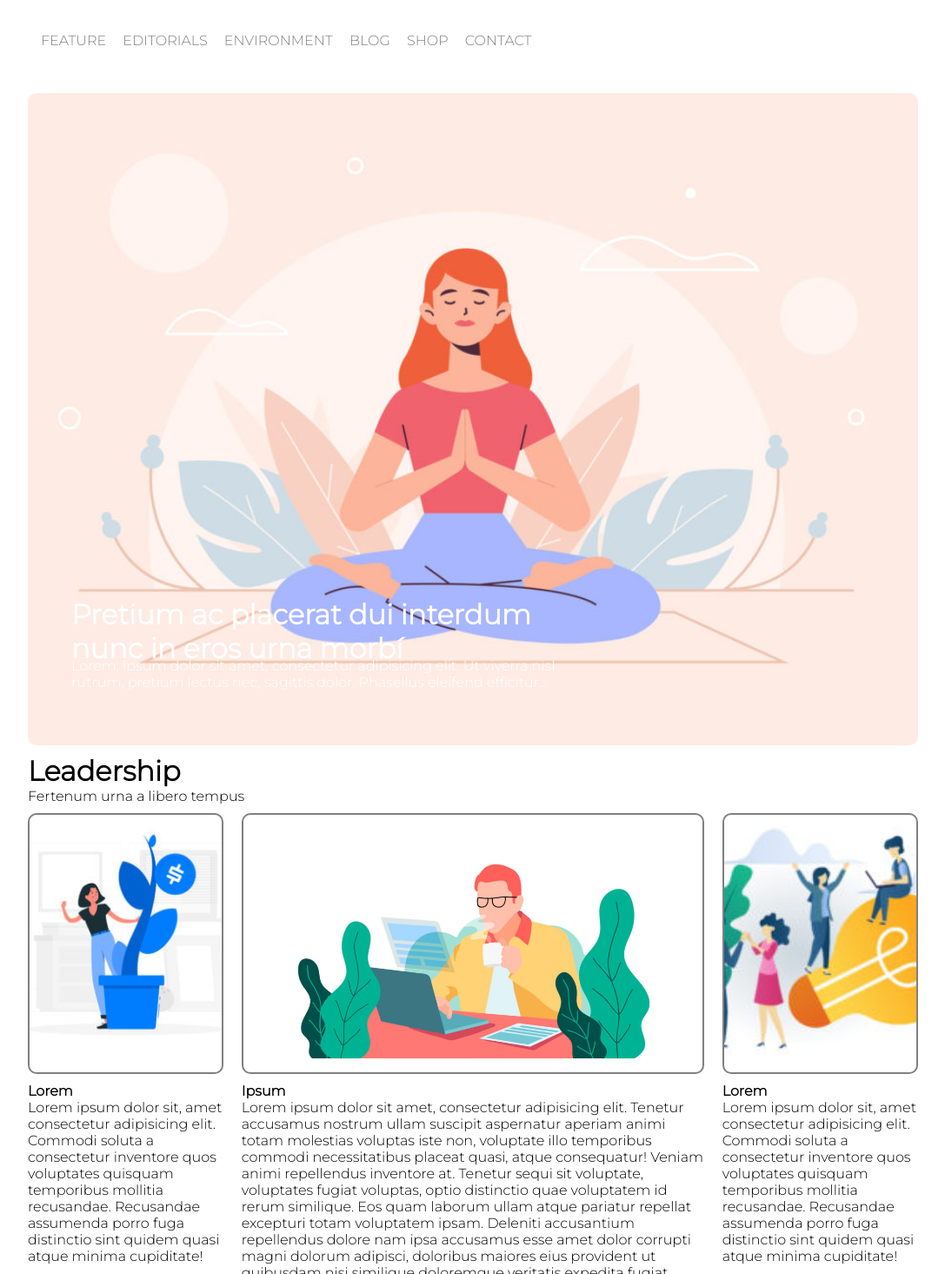
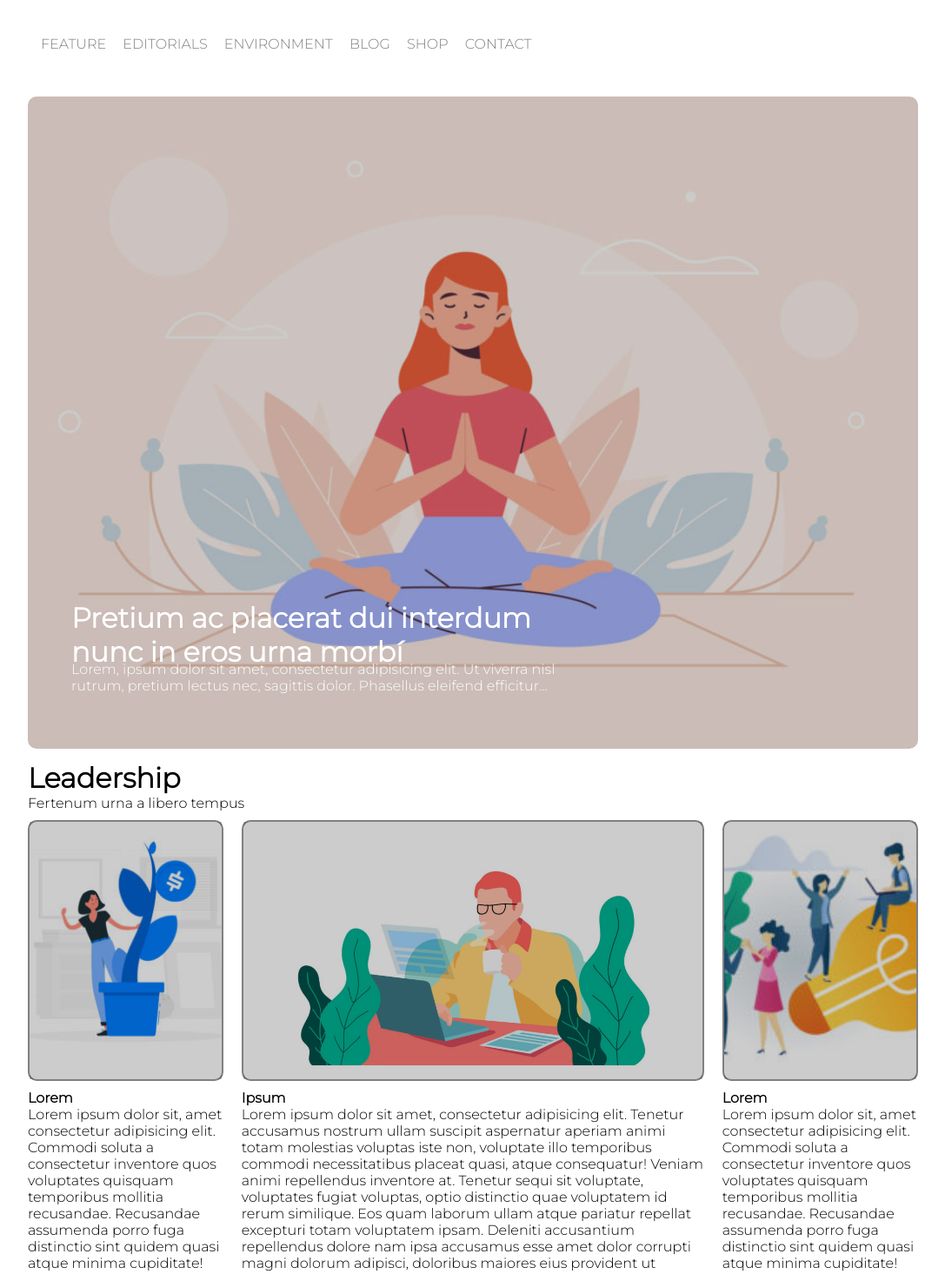
Before and after one commit to FabrizioRozzi/htmlcss-wp, a plain HTML site: page index.html in a window 1280 px wide. Shown: the part 103-1568 px from the top of the page at 87% size, without its empty margins (96-1183 px from the left). Drawn offline with Linux system fonts and the light colour scheme.

Commit message:
Piccole correzioni

```diff
--- a/assets/css/style.css
+++ b/assets/css/style.css
@@ -10,6 +10,12 @@
   content: '';
   display: table;
   clear: both;
+}
+
+.overlay{
+  height: 100%;
+  background-color: rgba(0,0,0, 0.2);
+
 }
 
 .contenitore{
@@ -28,15 +34,10 @@ header, main, footer{
 margin-bottom: 40px;
 }
 
-.logo{
-  height: 100px;
-
-}
-
 .logo img{
   height: 100px;
   border-right: 1px solid gray ;
-  padding-right: 30px;
+  padding-right: 20px;
 }
 
 .menu{
@@ -57,7 +58,8 @@ nav li a{
 }
 
 nav li a:hover {
-color: black;
+color: cornflowerblue;
+
 }
 
 
@@ -69,6 +71,7 @@ color: black;
   color: white;
   border-radius: 10px;
   display: inline-block;
+  overflow: hidden;
 }
 
 
--- a/index.html
+++ b/index.html
@@ -28,7 +28,7 @@
       </ul>
     </nav>
     <div class="banner">
-      <div>
+      <div class="overlay">
         <h1 class="titolo-banner">Pretium ac placerat dui interdum nunc in eros urna morbí</h1><br>
         <p class="paragrafo-banner">Lorem, ipsum dolor sit amet, consectetur adipisicing elit. Ut viverra nisl rutrum, pretium lectus nec, sagittis dolor. Phasellus eleifend efficitur...</p>
       </div>
@@ -43,14 +43,18 @@
    </div>
    <section class="container clearfix">
     <div class="sinistra">
-      <div class="foto-sinistra"></div>
+      <div class="foto-sinistra overlay">
+        <div class="overlay"></div>
+      </div>
       <div class="testo-sinistra">
         <h4>Lorem</h4>
         <p>Lorem ipsum dolor sit, amet consectetur adipisicing elit. Commodi soluta a consectetur inventore quos voluptates quisquam temporibus mollitia recusandae. Recusandae assumenda porro fuga distinctio sint quidem quasi atque minima cupiditate!</p>
       </div>
     </div>
     <div class="centro">
-      <div class="foto-centro"></div>
+      <div class="foto-centro ">
+        <div class="overlay"></div>
+      </div>
       <div class="testo-centro">
         <h4>Ipsum</h4>
         <p>Lorem ipsum dolor sit amet, consectetur adipisicing elit. Tenetur accusamus nostrum ullam suscipit aspernatur aperiam animi totam molestias voluptas iste non, voluptate illo temporibus commodi necessitatibus placeat quasi, atque consequatur!
@@ -63,7 +67,9 @@
       </div>
     </div>
     <div class="destra">
-      <div class="foto-destra"></div>
+      <div class="foto-destra overlay">
+        <div class="overlay"></div>
+      </div>
       <div class="testo-destra">
         <h4>Lorem</h4>
         <p>Lorem ipsum dolor sit, amet consectetur adipisicing elit. Commodi soluta a consectetur inventore quos voluptates quisquam temporibus mollitia recusandae. Recusandae assumenda porro fuga distinctio sint quidem quasi atque minima cupiditate!</p>
```
